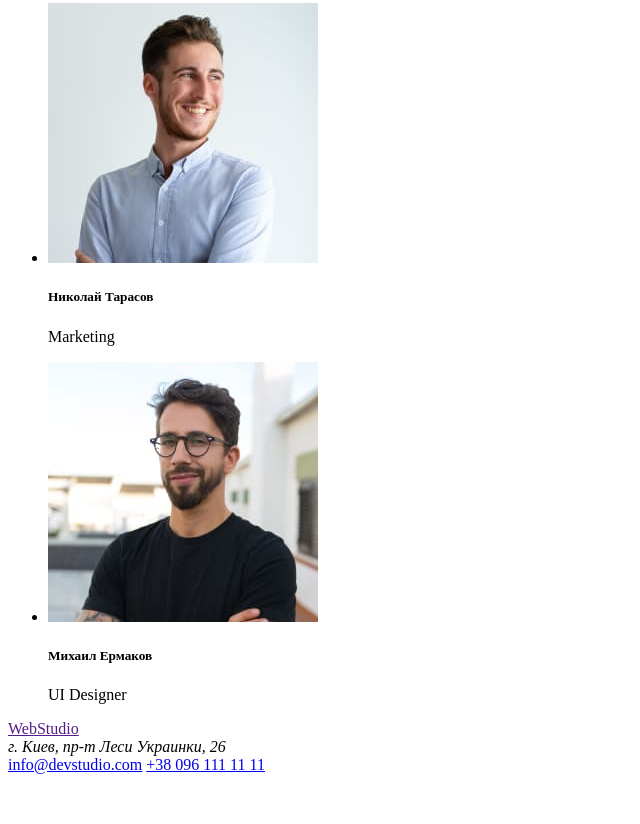
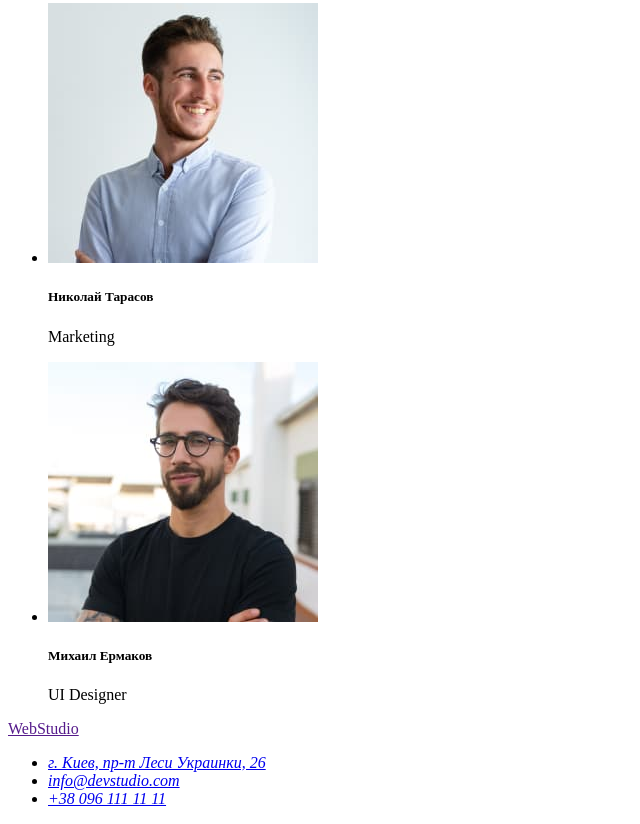
Before and after one commit to Mi6e/goit-markup-hw-01., a plain HTML site: page index.html in a window 1280 px wide. Shown: the part 2300-3124 px from the top of the page, without its empty margins (0-640 px from the left). Before the commit the page ends 3082 px from the top, so only its background shows below. Drawn offline with Linux system fonts and the light colour scheme.

Commit message:
correction_footer

```diff
--- a/index.html
+++ b/index.html
@@ -123,9 +123,24 @@
     </main>
     <footer>
       <a href="">WebStudio</a>
-      <address>г. Киев, пр-т Леси Украинки, 26</address>
-      <a href="mailto:info@devstudio.com">info@devstudio.com</a>
-      <a href="tel:+380961111111">+38 096 111 11 11</a>
+      <address>
+        <ul>
+          <li>
+            <a
+              href="https://goo.gl/maps/QjUmSCMM7ue8ymKq8"
+              target="_blank"
+              rel=""
+              >г. Киев, пр-т Леси Украинки, 26</a
+            >
+          </li>
+          <li>
+            <a href="mailto:info@devstudio.com">info@devstudio.com</a>
+          </li>
+          <li>
+            <a href="tel:+380961111111">+38 096 111 11 11</a>
+          </li>
+        </ul>
+      </address>
     </footer>
   </body>
 </html>
```
